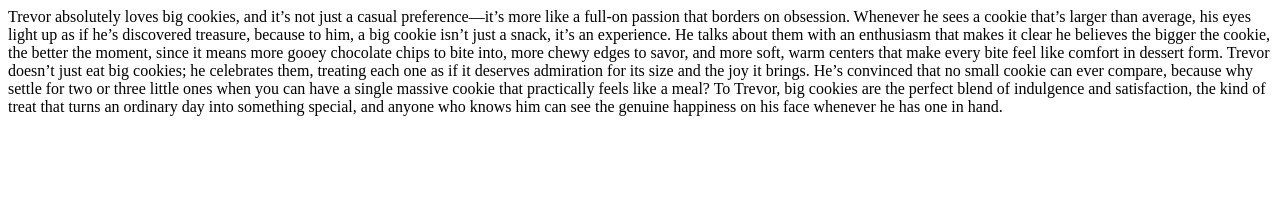
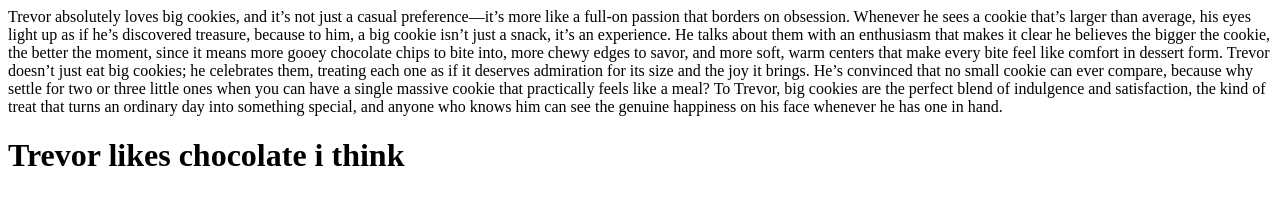
Before and after one commit to Highlands-High-School/my-website-MylesYaeger, a plain HTML site: page index.html in a window 1280 px wide. Drawn offline with Linux system fonts and the light colour scheme.

Commit message:
Update index.html

```diff
--- a/index.html
+++ b/index.html
@@ -3,4 +3,5 @@
   <body>
     Trevor absolutely loves big cookies, and it’s not just a casual preference—it’s more like a full-on passion that borders on obsession. Whenever he sees a cookie that’s larger than average, his eyes light up as if he’s discovered treasure, because to him, a big cookie isn’t just a snack, it’s an experience. He talks about them with an enthusiasm that makes it clear he believes the bigger the cookie, the better the moment, since it means more gooey chocolate chips to bite into, more chewy edges to savor, and more soft, warm centers that make every bite feel like comfort in dessert form. Trevor doesn’t just eat big cookies; he celebrates them, treating each one as if it deserves admiration for its size and the joy it brings. He’s convinced that no small cookie can ever compare, because why settle for two or three little ones when you can have a single massive cookie that practically feels like a meal? To Trevor, big cookies are the perfect blend of indulgence and satisfaction, the kind of treat that turns an ordinary day into something special, and anyone who knows him can see the genuine happiness on his face whenever he has one in hand.
   </body>
+<h1>Trevor likes chocolate i think</h1>
 </html>
```
